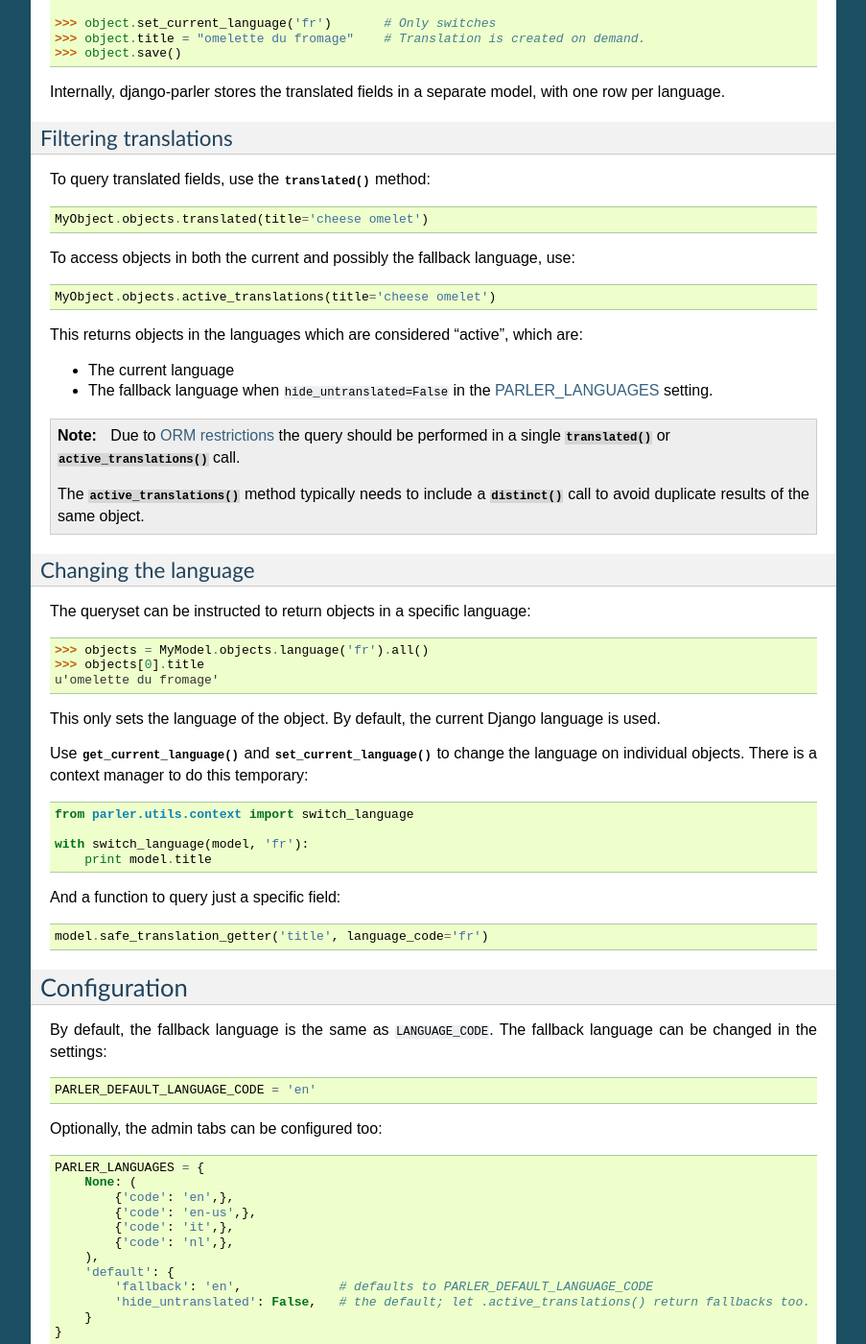
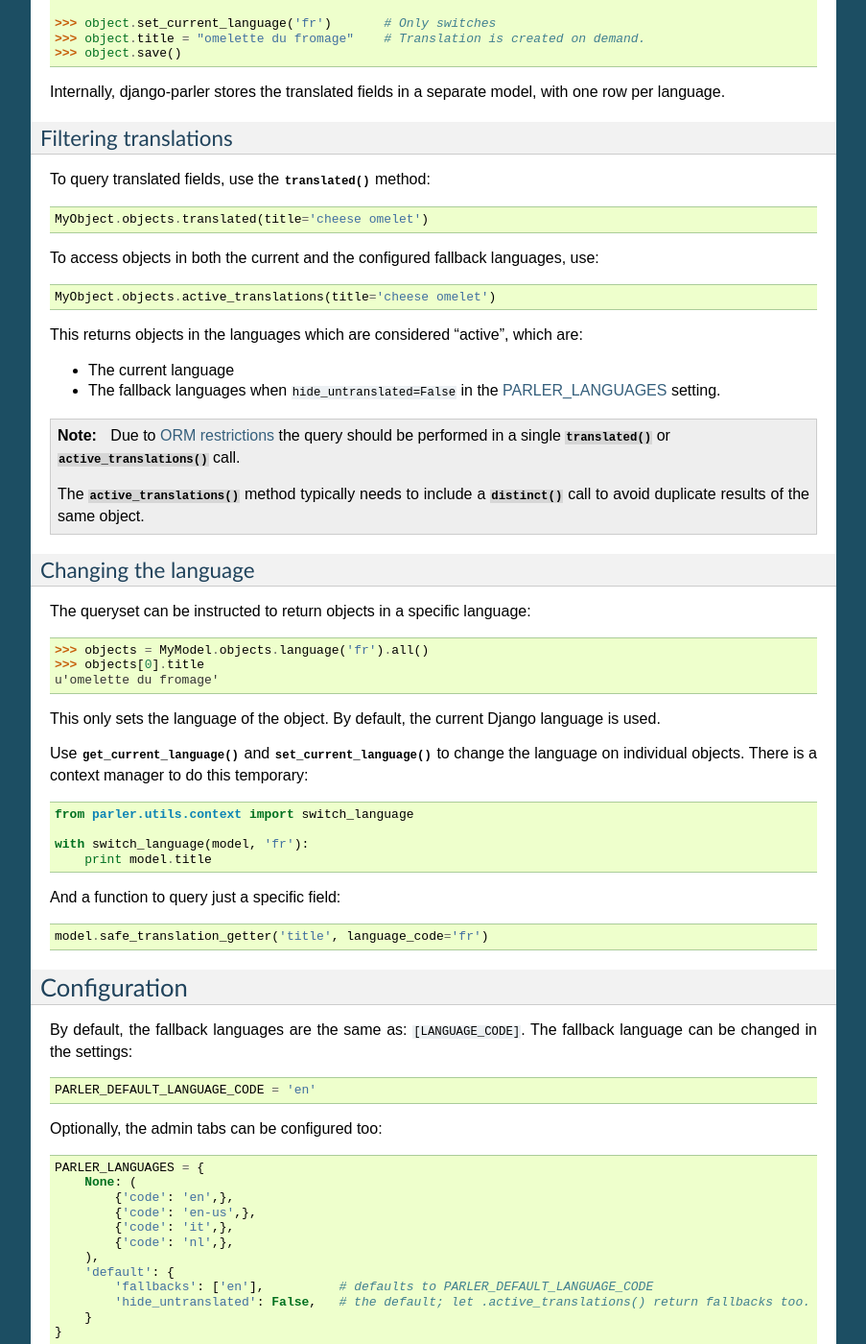
Before and after one commit to django-parler/django-parler, a Sphinx documentation site: the page built from docs/quickstart.rst, in a window 1280 px wide and 1400 px high, scrolled down 848 px. Shown: the whole window at 96% size, without its empty margins (198-1101 px from the left). Built offline with Sphinx 7.4.7, drawn with Linux system fonts in a browser that asks for light colours.

Commit message:
Update docs regarding multiple fallback languages

```diff
--- a/docs/advanced/custom-settings.rst
+++ b/docs/advanced/custom-settings.rst
@@ -21,7 +21,7 @@ This is rarely needed. Example::
         hide_untranslated=False,
         hide_untranslated_menu_items=False,
         code=MYCMS_DEFAULT_LANGUAGE_CODE,
-        fallback=MYCMS_DEFAULT_LANGUAGE_CODE
+        fallbacks=[MYCMS_DEFAULT_LANGUAGE_CODE]
     )
 
 Instead of using the functions from :mod:`parler.utils` (such as :func:`~parler.utils.get_active_language_choices`)
--- a/docs/advanced/fallback.rst
+++ b/docs/advanced/fallback.rst
@@ -1,8 +1,8 @@
 Translations without fallback languages
 =======================================
 
-When a translation is missing, the fallback language is used.
-However, when an object has no fallback language, this still fails.
+When a translation is missing, the fallback languages are used.
+However, when an object has no fallback languages, this still fails.
 
 There are a few solutions to this problem:
 
--- a/docs/advanced/slugs.rst
+++ b/docs/advanced/slugs.rst
@@ -16,4 +16,4 @@ The :class:`~parler.views.TranslatableSlugMixin` makes sure that:
 * The object is fetched in the proper translation.
 * The slug field is read from the translation model, instead of the shared model.
 * Fallback languages are handled.
-* Objects are not accidentally displayed in their fallback slug, but redirect to the translated slug.
+* Objects are not accidentally displayed in their fallback slugs, but redirect to the translated slug.
--- a/docs/index.rst
+++ b/docs/index.rst
@@ -9,7 +9,7 @@ Features:
 
 * Nice admin integration.
 * Access translated attributes like regular attributes.
-* Automatic fallback to the default language.
+* Automatic fallback to the other default languages.
 * Separate table for translated fields, compatible with django-hvad_.
 * Plays nice with others, compatible with django-polymorphic_, django-mptt_ and such:
 
--- a/docs/quickstart.rst
+++ b/docs/quickstart.rst
@@ -60,14 +60,14 @@ To query translated fields, use the :func:`~parler.managers.TranslatableManager.
 
     MyObject.objects.translated(title='cheese omelet')
 
-To access objects in both the current and possibly the fallback language, use::
+To access objects in both the current and the configured fallback languages, use::
 
     MyObject.objects.active_translations(title='cheese omelet')
 
 This returns objects in the languages which are considered "active", which are:
 
 * The current language
-* The fallback language when ``hide_untranslated=False`` in the :ref:`PARLER_LANGUAGES` setting.
+* The fallback languages when ``hide_untranslated=False`` in the :ref:`PARLER_LANGUAGES` setting.
 
 .. note::
 
@@ -109,7 +109,7 @@ And a function to query just a specific field::
 Configuration
 -------------
 
-By default, the fallback language is the same as ``LANGUAGE_CODE``.
+By default, the fallback languages are the same as: ``[LANGUAGE_CODE]``.
 The fallback language can be changed in the settings::
 
     PARLER_DEFAULT_LANGUAGE_CODE = 'en'
@@ -125,7 +125,7 @@ Optionally, the admin tabs can be configured too::
             {'code': 'nl',},
         ),
         'default': {
-            'fallback': 'en',             # defaults to PARLER_DEFAULT_LANGUAGE_CODE
+            'fallbacks': ['en'],          # defaults to PARLER_DEFAULT_LANGUAGE_CODE
             'hide_untranslated': False,   # the default; let .active_translations() return fallbacks too.
         }
     }
```
Also changed, not shown: docs/configuration.rst (+8 -4 lines).
